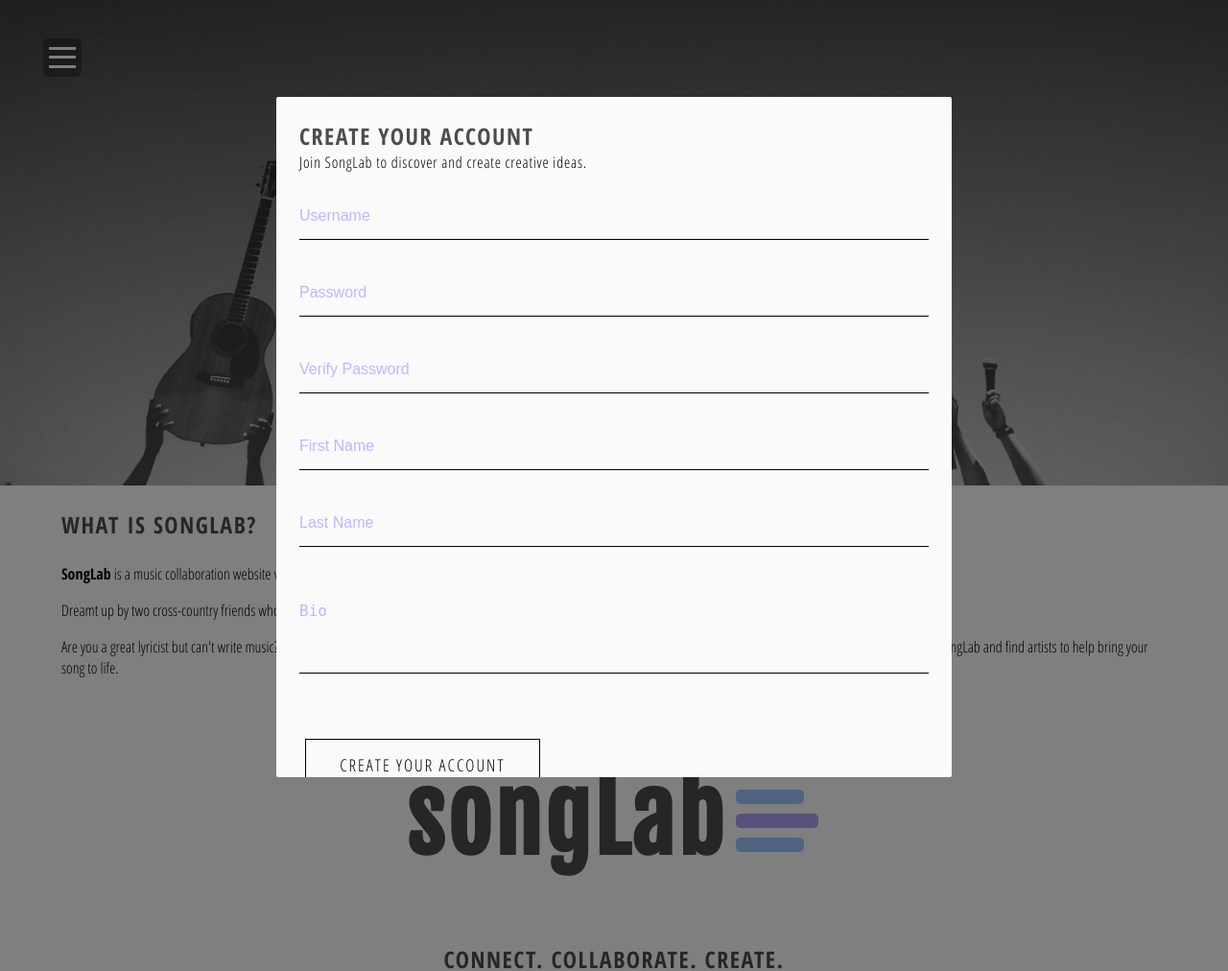
After one commit to iamJRD/song-lab, a PHP site: template views/about.html.twig in a window 1280 px wide, after a click on "Create Account". The commit adds this page. Shown: the whole page at 96% size. Run offline with PHP 8.4, Linux system fonts and the light colour scheme; the template is opened without the code that fills it, so the values that code supplies are empty; some libraries are stand-ins or nearby versions.

Commit message:
Update route to about pg; integrate about.html into about.html.twig

```diff
--- a/app/app.php
+++ b/app/app.php
@@ -32,7 +32,8 @@
     // Get about page
     $app->get("/about", function() use ($app) {
         session_start();
-        return $app['twig']->render('about.html.twig');
+        $error = "";
+        return $app['twig']->render('about.html.twig', array('error' => $error));
     });
 
     // Create user
--- /dev/null
+++ b/views/about.html.twig
@@ -0,0 +1,121 @@
+<!DOCTYPE html>
+<html>
+  <head>
+    <link rel="stylesheet" href="/css/main.css" media="screen">
+    <meta name="viewport" content="width=device-width">
+    <link href='https://fonts.googleapis.com/css?family=Fjalla+One' rel='stylesheet' type='text/css'>
+    <link href='https://fonts.googleapis.com/css?family=Fjalla+One|Open+Sans+Condensed:300,700' rel='stylesheet' type='text/css'>
+    <script type="text/javascript" src="https://code.jquery.com/jquery-2.1.1.min.js"></script>
+    <script src="/js/materialize.js"></script>
+    <script src="/js/css-scripts.js"></script>
+    <title>SongLab | About songLab</title>
+  </head>
+  <body>
+    <div class="pageWrapper">
+      <div class="navIcon" onclick="openNav()">
+          <div class="iconbar"></div>
+          <div class="iconbar"></div>
+          <div class="iconbar"></div>
+      </div>
+      <div id="mainNav" class="overlay">
+        <a href="javascriptvoid:0" class="closebtn" onclick="closeNav()">&times;</a>
+        <ul>
+          <li><a href="index.html">Home</a></li>
+          <li><a href="browse-projects.html">Browse Projects</a></li>
+          <li><a href="/about">About</a></li>
+          <li><a href="">My Account</a></li>
+          <li><a href="">Log Out</a></li>
+        </ul>
+      </div>
+
+      <div class="aboutHeader">
+        <div class="aboutHeaderText">
+          <h1>About songLab</h1>
+        </div>
+      </div>
+
+      <div class="aboutContent">
+        <h2>What is songLab?</h2>
+        <p><b>SongLab</b> is a music collaboration website where users can browse and upload musical projects in need of creative collaboration.
+        </p>
+        <p>Dreamt up by two cross-country friends who wanted to create music together, songLab allows </p>
+        <p> Are you a great lyricist but can&#39;t write music? A composer that can&#39;t do words? Do you have a song that needs percussion, or a recording that needs mixing? Upload your project to SongLab and find artists to help bring your song to life.</p>
+
+        <div class="songLabLogo" id="aboutLogo">
+          <div class="logoText">
+            <h1>songLab</h1>
+          </div>
+          <div class="musicBars">
+            <div class="bar" id="bar1"></div>
+            <div class="bar" id="bar2"></div>
+            <div class="bar" id="bar3"></div>
+          </div>
+        </div>
+
+        <div class="connect">
+          <h2>Connect. Collaborate. Create.</h2>
+        </div>
+
+        <div class="headerButtons">
+          <a class="modal-trigger modal-close" href="#modal1">Create Account</a>
+            <div id="modal1" class="modal">
+              <div class="modal-content">
+                <h2>Create Your Account</h2>
+                <h4>Join SongLab to discover and create creative ideas.</h4>
+                <form class="createAccountForm" action="/user" method="post">
+                  <div class="input-field">
+                    <input placeholder="Username" id="Username" name="username" type="text" class="validate">
+                  </div>
+                  <div class="input-field">
+                    <input placeholder="Password" id="password" name="password1" type="password" class="validate">
+                  </div>
+                  <div class="input-field">
+                    <input placeholder="Verify Password" id="password" name="password2" type="password" class="validate">
+                  </div>
+                  <div class="input-field">
+                    <input placeholder="First Name" id="first_name" name="first_name" type="text" class="validate">
+                  </div>
+                  <div class="input-field">
+                    <input placeholder="Last Name" id="last_name" name="last_name" type="text" class="validate">
+                  </div>
+                  <div class="input-field">
+                    <textarea placeholder="Bio" id="textarea1" name="bio" type="text" class="materialize-textarea"></textarea>
+                  </div>
+                  <div class="modal-footer">
+                      <button type="submit" class="modal-close">Create Your Account</button>
+                  </div>
+                </form>
+              </div>
+            </div>
+          <a class="modal-trigger" href="#modal2">Sign In</a>
+          <div id="modal2" class="modal">
+            <div class="modal-content">
+              <h1>SongLab</h1>
+              <form class="signInForm" action="/sign_in" method="post">
+                {% if error is not empty %}
+                        <script type="text/javascript">
+                        $("#modal2").openModal();
+                        $(this).removeClass('.lean-overlay');
+                      </script>
+                        {{ error }}
+                        {% endif %}
+                <div class="input-field">
+                  <input placeholder="Username" id="username" type="text" class="validate">
+                </div>
+                <div class="input-field">
+                  <input placeholder="Password" id="password" type="password" class="validate">
+                </div>
+                <div class="modal-footer">
+                    <button type="submit" class="modal-close" name="button">Sign In</button>
+                </div>
+              </form>
+            </div>
+          </div>
+        </div>
+
+      </div>
+
+    </div>
+
+  </body>
+</html>
```
